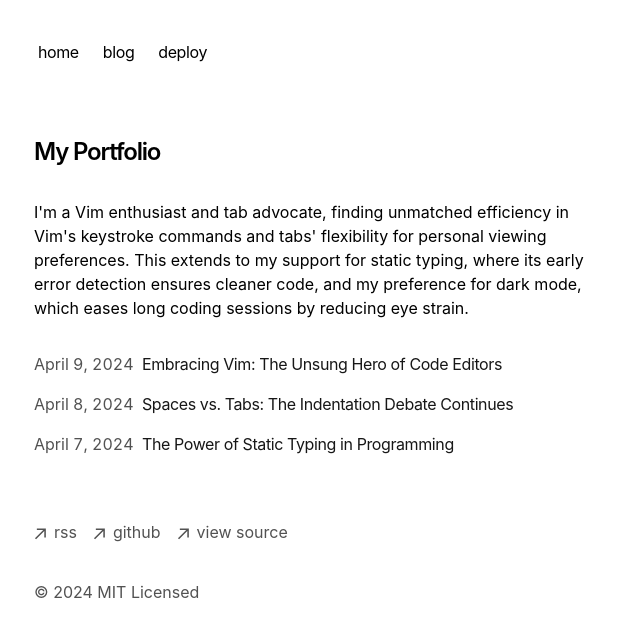
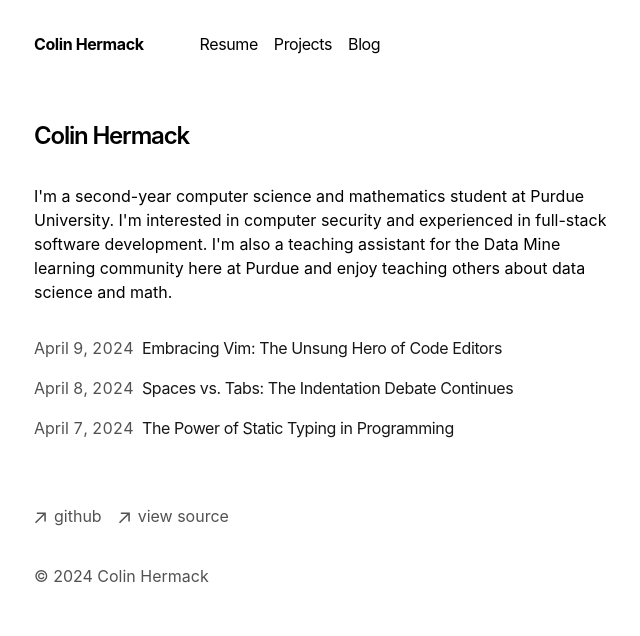
Before and after one commit to ColinHermack/Personal-Website-V3, a Next.js app: page / in a window 1280 px wide. Shown: the top 636 px of the page, without its empty margins (318-958 px from the left). Built offline with nearby package versions, Linux system fonts and the light colour scheme.

Commit message:
Created project boilerplate and began work on navbar

```diff
--- a/app/components/footer.tsx
+++ b/app/components/footer.tsx
@@ -24,17 +24,6 @@ export default function Footer() {
             className="flex items-center transition-all hover:text-neutral-800 dark:hover:text-neutral-100"
             rel="noopener noreferrer"
             target="_blank"
-            href="/rss"
-          >
-            <ArrowIcon />
-            <p className="ml-2 h-7">rss</p>
-          </a>
-        </li>
-        <li>
-          <a
-            className="flex items-center transition-all hover:text-neutral-800 dark:hover:text-neutral-100"
-            rel="noopener noreferrer"
-            target="_blank"
             href="https://github.com/vercel/next.js"
           >
             <ArrowIcon />
@@ -54,7 +43,7 @@ export default function Footer() {
         </li>
       </ul>
       <p className="mt-8 text-neutral-600 dark:text-neutral-300">
-        © {new Date().getFullYear()} MIT Licensed
+        © 2024 Colin Hermack
       </p>
     </footer>
   )
--- a/app/components/nav.tsx
+++ b/app/components/nav.tsx
@@ -1,15 +1,15 @@
 import Link from 'next/link'
 
 const navItems = {
-  '/': {
-    name: 'home',
+  '/resume': {
+    name: 'Resume'
+  },
+  '/projects': {
+    name: 'Projects'
   },
   '/blog': {
-    name: 'blog',
-  },
-  'https://vercel.com/templates/next.js/portfolio-starter-kit': {
-    name: 'deploy',
-  },
+    name: 'Blog',
+  }
 }
 
 export function Navbar() {
@@ -20,13 +20,14 @@ export function Navbar() {
           className="flex flex-row items-start relative px-0 pb-0 fade md:overflow-auto scroll-pr-6 md:relative"
           id="nav"
         >
+          <Link className="px-2 mr-10 font-bold" href='/'>Colin Hermack</Link>
           <div className="flex flex-row space-x-0 pr-10">
             {Object.entries(navItems).map(([path, { name }]) => {
               return (
                 <Link
                   key={path}
                   href={path}
-                  className="transition-all hover:text-neutral-800 dark:hover:text-neutral-200 flex align-middle relative py-1 px-2 m-1"
+                  className="transition-all hover:text-neutral-800 dark:hover:text-neutral-200 flex align-middle relative px-2 "
                 >
                   {name}
                 </Link>
--- a/app/layout.tsx
+++ b/app/layout.tsx
@@ -11,15 +11,15 @@ import { baseUrl } from './sitemap'
 export const metadata: Metadata = {
   metadataBase: new URL(baseUrl),
   title: {
-    default: 'Next.js Portfolio Starter',
-    template: '%s | Next.js Portfolio Starter',
+    default: 'Colin Hermack',
+    template: '%s | Colin Hermack',
   },
-  description: 'This is my portfolio.',
+  description: 'Colin Hermack\'s personal website and portfolio.',
   openGraph: {
-    title: 'My Portfolio',
-    description: 'This is my portfolio.',
+    title: 'Colin Hermack',
+    description: 'Colin Hermack\'s personal website and portfolio.',
     url: baseUrl,
-    siteName: 'My Portfolio',
+    siteName: 'Colin Hermack',
     locale: 'en_US',
     type: 'website',
   },
--- a/app/og/route.tsx
+++ b/app/og/route.tsx
@@ -2,7 +2,7 @@ import { ImageResponse } from 'next/og'
 
 export function GET(request: Request) {
   let url = new URL(request.url)
-  let title = url.searchParams.get('title') || 'Next.js Portfolio Starter'
+  let title = url.searchParams.get('title') || 'Colin Hermack'
 
   return new ImageResponse(
     (
--- a/app/page.tsx
+++ b/app/page.tsx
@@ -4,14 +4,12 @@ export default function Page() {
   return (
     <section>
       <h1 className="mb-8 text-2xl font-semibold tracking-tighter">
-        My Portfolio
+        Colin Hermack
       </h1>
       <p className="mb-4">
-        {`I'm a Vim enthusiast and tab advocate, finding unmatched efficiency in
-        Vim's keystroke commands and tabs' flexibility for personal viewing
-        preferences. This extends to my support for static typing, where its
-        early error detection ensures cleaner code, and my preference for dark
-        mode, which eases long coding sessions by reducing eye strain.`}
+        {`I'm a second-year computer science and mathematics student at Purdue University. I'm interested
+        in computer security and experienced in full-stack software development. I'm also a teaching assistant
+        for the Data Mine learning community here at Purdue and enjoy teaching others about data science and math.`}
       </p>
       <div className="my-8">
         <BlogPosts />
```
